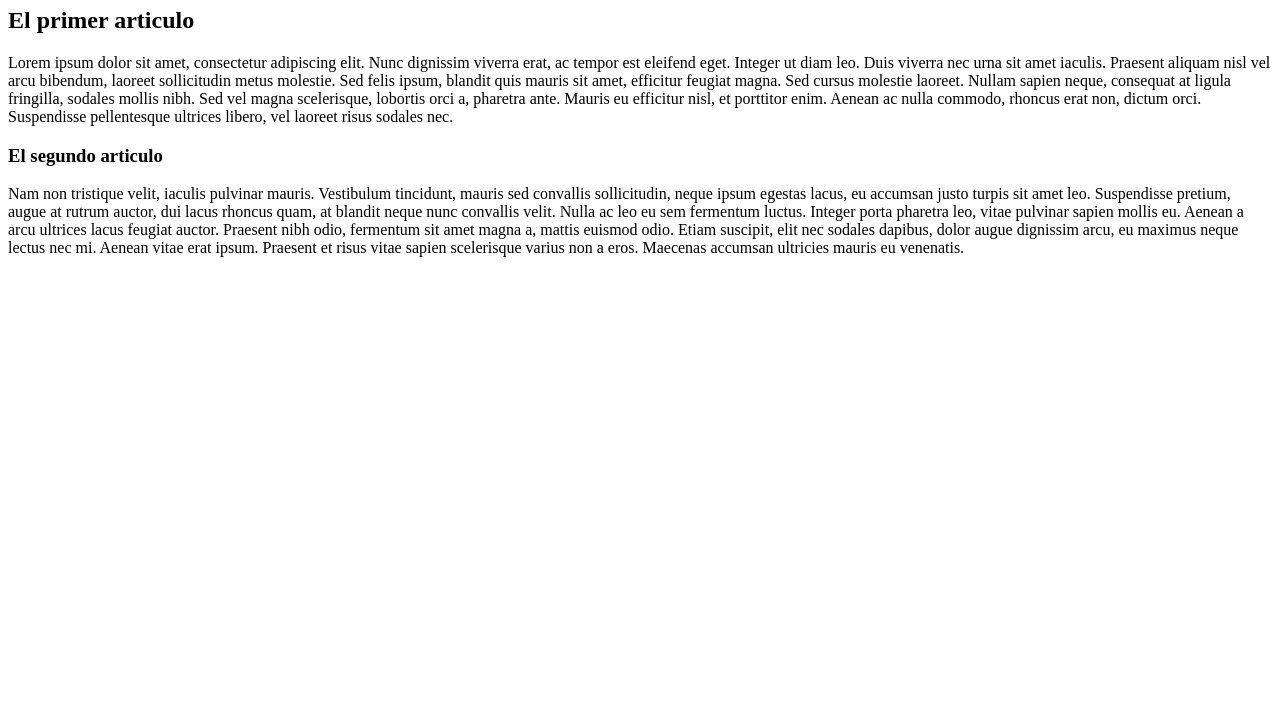
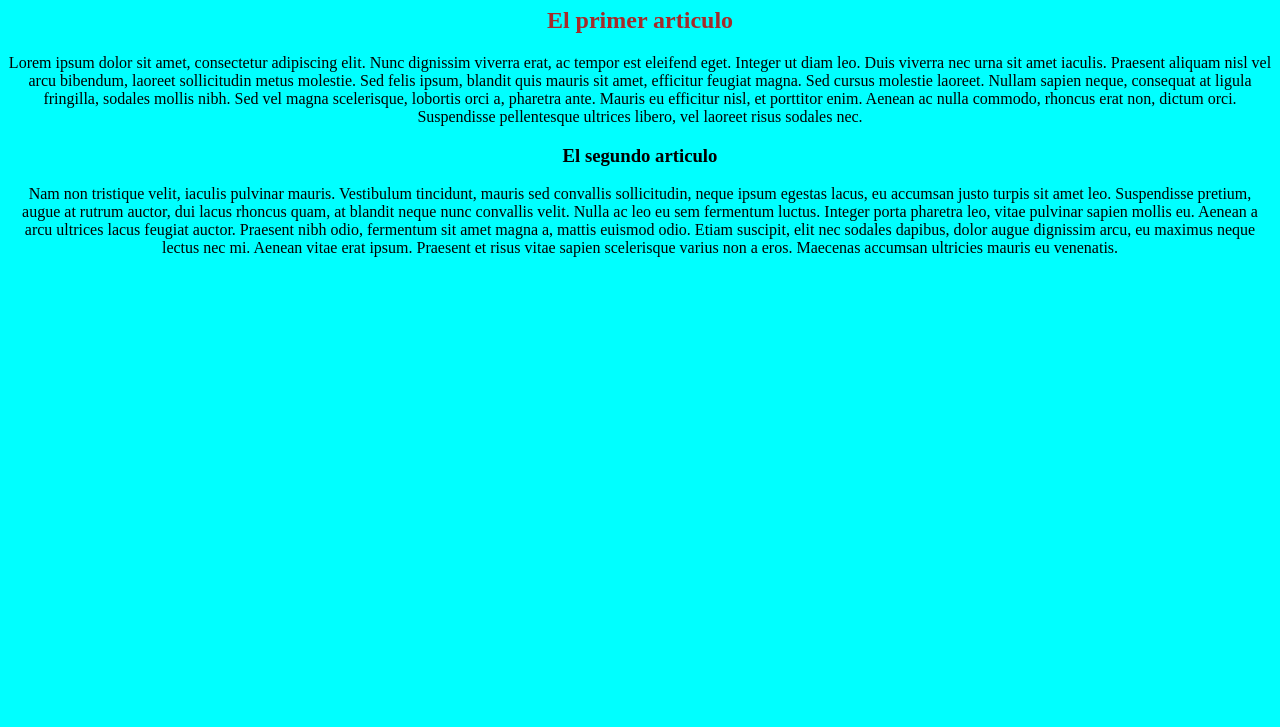
Before and after one commit to Toonyy44/Periodico, a plain HTML site: page sociedad.html in a window 1280 px wide. Shown: the part 73-800 px from the top of the page. Drawn offline with Linux system fonts and the light colour scheme.

Commit message:
cuarto commit

```diff
--- /dev/null
+++ b/estilos.css
@@ -0,0 +1,7 @@
+body{
+  background-color: aqua;
+  text-align: center;
+}
+h2{
+  color: brown;
+}
--- a/sociedad.html
+++ b/sociedad.html
@@ -2,6 +2,7 @@
 <html lang="">
   <head>
     <meta charset="utf-8">
+    <link href="estilos.css" rel="stylesheet" type="text/css">
     <title></title>
   </head>
   <body>
```
Also changed, not shown: index.html (+1 -0 lines), internacional.html (+1 -0 lines).
